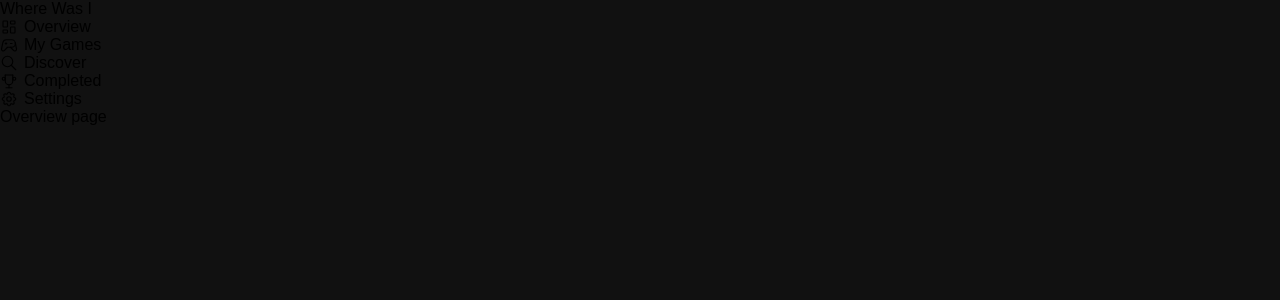
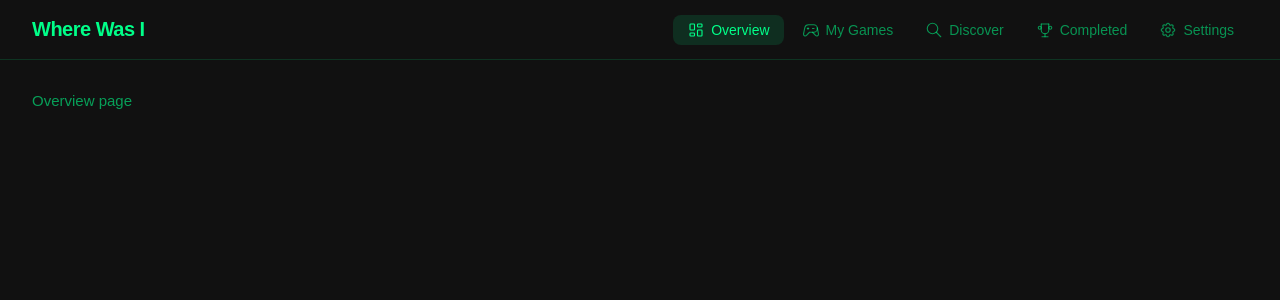
Before and after one commit to TheGeekedNerd/Where-Was-I, a React (Vite) app in the folder client/: page /dashboard in a window 1280 px wide. Shown: the top 300 px of the page. Built offline with nearby package versions, Linux system fonts and the light colour scheme; no server answers; sample sign-in values are in the browser's storage.

Commit message:
add dashboard css styling

```diff
--- a/client/src/pages/Dashboard.css
+++ b/client/src/pages/Dashboard.css
@@ -1,6 +1,86 @@
+* {
+  margin: 0;
+  padding: 0;
+  box-sizing: border-box;
+}
+
+html, body {
+  font-family: sans-serif;
+  background: #111111;
+}
+
+/* ── Layout ── */
+.dashboard-wrapper {
+  display: flex;
+  flex-direction: column;
+  min-height: 100vh;
+  background: #111111;
+  color: #00ff89;
+  animation: fadeIn 0.5s ease;
+}
+
+@keyframes fadeIn {
+  from { opacity: 0; }
+  to   { opacity: 1; }
+}
+
+/* ── Navbar ── */
+.navbar {
+  display: flex;
+  align-items: center;
+  justify-content: space-between;
+  padding: 0 2rem;
+  height: 60px;
+  background: #111111;
+  border-bottom: 1px solid rgba(0, 255, 137, 0.15);
+  position: sticky;
+  top: 0;
+  z-index: 100;
+}
+
+.nav-logo {
+  font-size: 20px;
+  font-weight: 700;
+  color: #00ff89;
+  letter-spacing: -0.5px;
+}
+
+.nav-links {
+  display: flex;
+  align-items: center;
+  gap: 0.25rem;
+}
+
 .nav-link {
   display: flex;
   align-items: center;
   gap: 6px;
   cursor: pointer;
+  padding: 6px 14px;
+  border-radius: 8px;
+  font-size: 14px;
+  font-weight: 500;
+  color: rgba(0, 255, 137, 0.55);
+  transition: background 0.2s, color 0.2s;
 }
+
+.nav-link:hover {
+  background: rgba(0, 255, 137, 0.08);
+  color: #00ff89;
+}
+
+.nav-link.active {
+  background: rgba(0, 255, 137, 0.12);
+  color: #00ff89;
+}
+
+/* ── Page content ── */
+.dashboard-content {
+  flex: 1;
+  padding: 2rem;
+}
+
+.dashboard-content > div {
+  color: rgba(0, 255, 137, 0.6);
+  font-size: 15px;
+}
```
